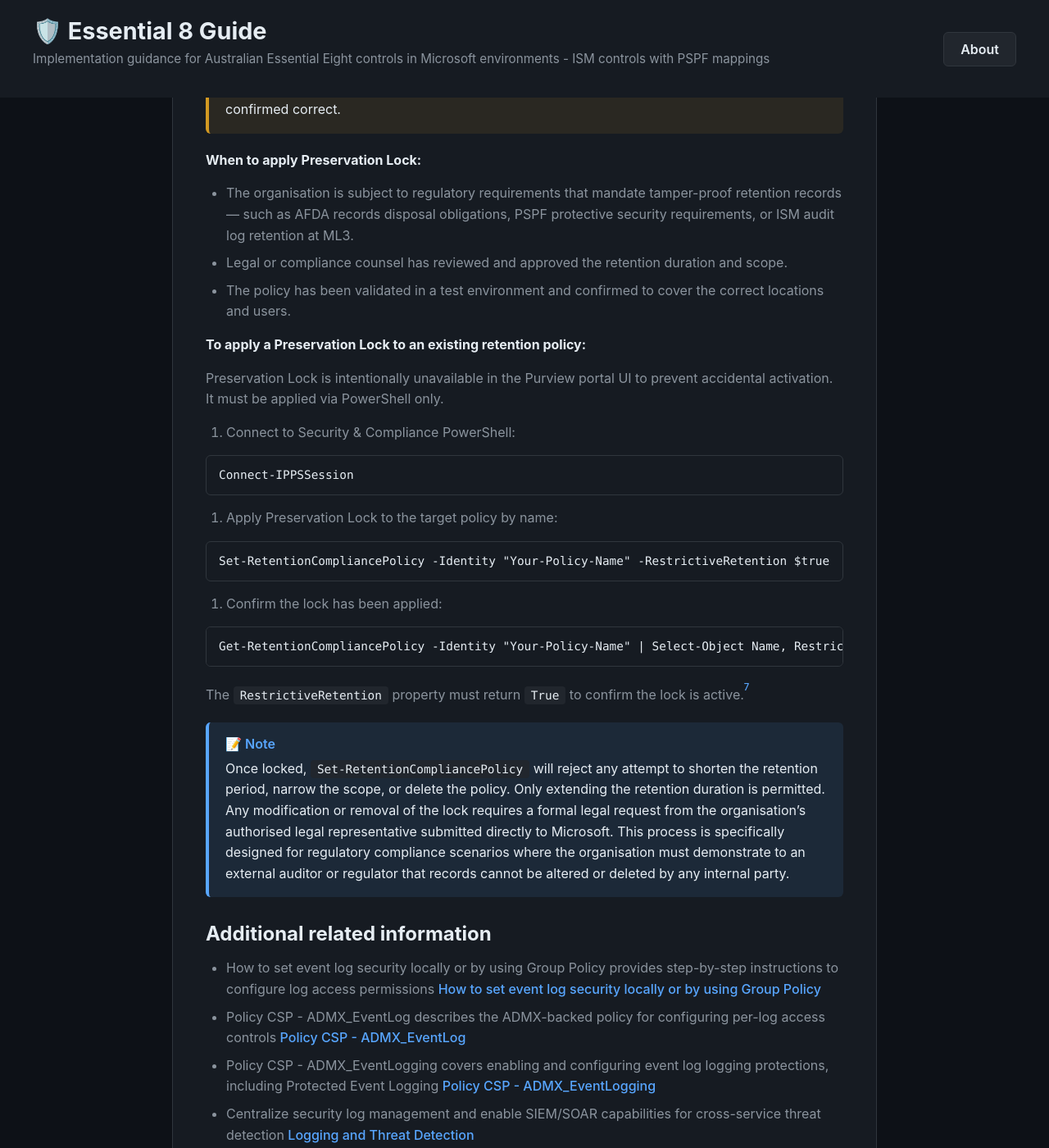
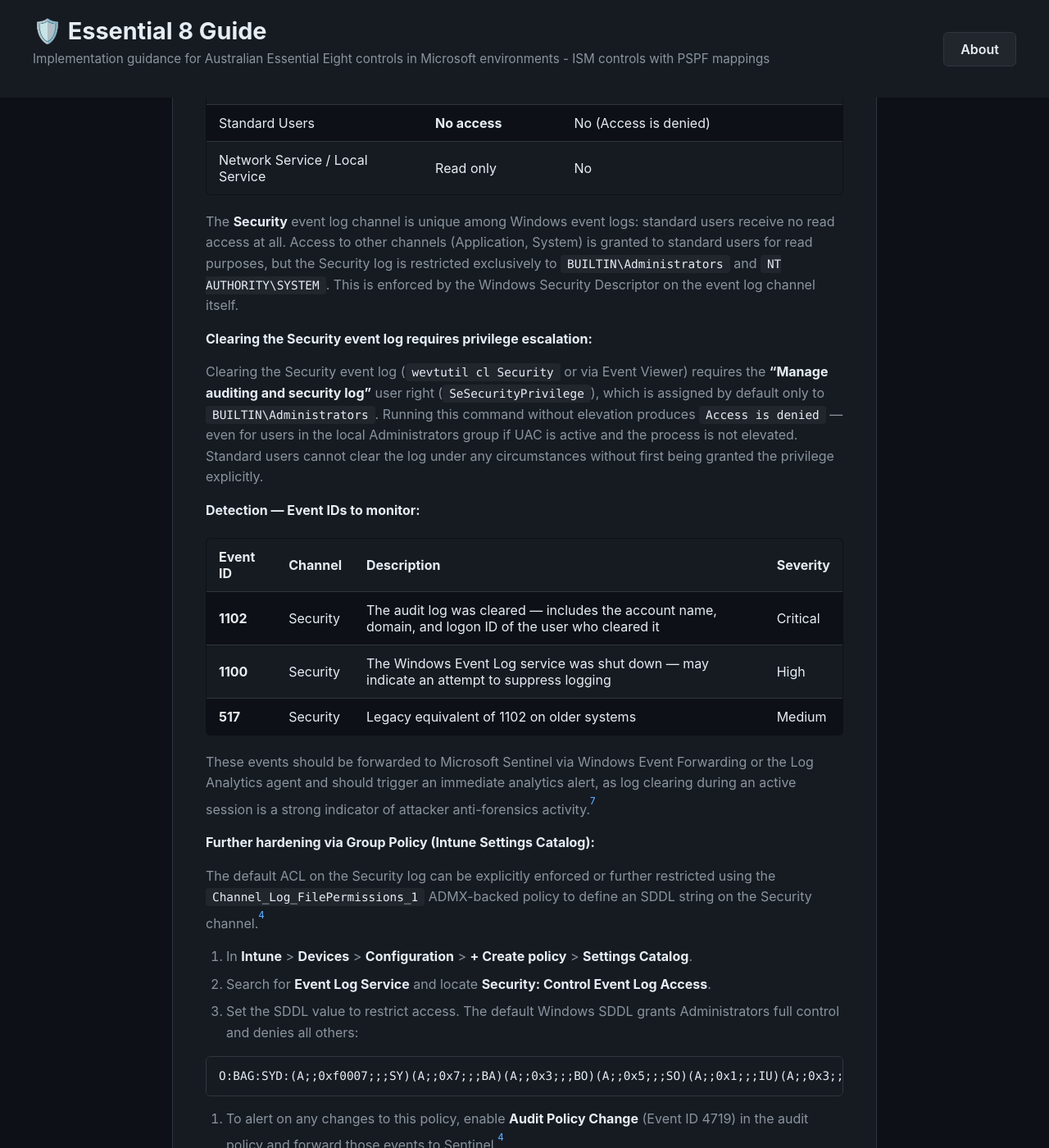
Before and after one commit to alanburchill/ISM-Controls-Guide, a Jekyll site: the page built from controls/ISM-1815.md, in a window 1280 px wide and 1400 px high, scrolled down 3499 px. Shown: the whole window at 82% size. Built offline with Jekyll 4.4.1, drawn with Linux system fonts in a browser that asks for light colours; some of the changed text lies outside the part shown.

Commit message:
ISM-1815: add Windows 11 Security event log built-in access controls, default ACL table, Event IDs 1102/1100, and Group Policy SDDL hardening

````diff
--- a/controls/ISM-1815.md
+++ b/controls/ISM-1815.md
@@ -71,6 +71,7 @@
 [^5]: [Policy CSP - ADMX_EventLogging](https://learn.microsoft.com/en-us/windows/client-management/mdm/policy-csp-admx-eventlogging)
 [^6]: [Essential Eight application control](https://learn.microsoft.com/en-us/compliance/anz/e8-app-control)
 [^7]: [Use Preservation Lock to restrict changes to retention policies and retention label policies — Microsoft Purview](https://learn.microsoft.com/en-us/purview/retention-preservation-lock)
+[^8]: [Event 1102 — The audit log was cleared (Windows Security auditing)](https://learn.microsoft.com/en-us/windows/security/threat-protection/auditing/event-1102)
 [^9]: [Logging and Threat Detection](https://learn.microsoft.com/en-us/security/benchmark/azure/mcsb-v2-logging-threat-detection)
 
 ## Implementation Steps
@@ -86,6 +87,52 @@
 4. Configure automated exports of log data to immutable storage (such as Immutable Storage for Azure Blob Storage) to prevent tampering.[^1]
 
 5. Ensure privileged activity logs are stored with **RBAC protections** and monitored for modify and delete activities. Integrate with **Defender XDR** and **Sentinel** for centralized analysis.[^1]
+
+### Windows 11 Security Event Log — Built-in Access Controls and Hardening
+
+Windows 11 enforces access controls on the Security event log at the operating system level, providing a baseline of protection before any additional Group Policy or SIEM hardening is applied.
+
+**Default access control behaviour:**
+
+| Principal | Default permission | Can clear Security log? |
+|---|---|---|
+| SYSTEM | Read, Write | No (clearing requires SeSecurityPrivilege) |
+| BUILTIN\\Administrators | Read, Write, Clear | Yes (requires elevated token — UAC prompt) |
+| Standard Users | **No access** | No (Access is denied) |
+| Network Service / Local Service | Read only | No |
+
+The **Security** event log channel is unique among Windows event logs: standard users receive no read access at all. Access to other channels (Application, System) is granted to standard users for read purposes, but the Security log is restricted exclusively to `BUILTIN\Administrators` and `NT AUTHORITY\SYSTEM`. This is enforced by the Windows Security Descriptor on the event log channel itself.
+
+**Clearing the Security event log requires privilege escalation:**
+
+Clearing the Security event log (`wevtutil cl Security` or via Event Viewer) requires the **"Manage auditing and security log"** user right (`SeSecurityPrivilege`), which is assigned by default only to `BUILTIN\Administrators`. Running this command without elevation produces `Access is denied` — even for users in the local Administrators group if UAC is active and the process is not elevated. Standard users cannot clear the log under any circumstances without first being granted the privilege explicitly.
+
+**Detection — Event IDs to monitor:**
+
+| Event ID | Channel | Description | Severity |
+|---|---|---|---|
+| **1102** | Security | The audit log was cleared — includes the account name, domain, and logon ID of the user who cleared it | Critical |
+| **1100** | Security | The Windows Event Log service was shut down — may indicate an attempt to suppress logging | High |
+| **517** | Security | Legacy equivalent of 1102 on older systems | Medium |
+
+These events should be forwarded to Microsoft Sentinel via Windows Event Forwarding or the Log Analytics agent and should trigger an immediate analytics alert, as log clearing during an active session is a strong indicator of attacker anti-forensics activity.[^8]
+
+**Further hardening via Group Policy (Intune Settings Catalog):**
+
+The default ACL on the Security log can be explicitly enforced or further restricted using the `Channel_Log_FilePermissions_1` ADMX-backed policy to define an SDDL string on the Security channel.[^3]
+
+1. In **Intune** > **Devices** > **Configuration** > **+ Create policy** > **Settings Catalog**.
+1. Search for **Event Log Service** and locate **Security: Control Event Log Access**.
+1. Set the SDDL value to restrict access. The default Windows SDDL grants Administrators full control and denies all others:
+
+```text
+O:BAG:SYD:(A;;0xf0007;;;SY)(A;;0x7;;;BA)(A;;0x3;;;BO)(A;;0x5;;;SO)(A;;0x1;;;IU)(A;;0x3;;;SU)(A;;0x1;;;S-1-5-3)(A;;0x2;;;S-1-5-33)(A;;0x2;;;S-1-5-32-573)
+```
+
+1. To alert on any changes to this policy, enable **Audit Policy Change** (Event ID 4719) in the audit policy and forward those events to Sentinel.[^3]
+
+> [!NOTE]
+> Removing the "Manage auditing and security log" user right from Administrators entirely (`SeSecurityPrivilege` via User Rights Assignment GPO) will prevent all local log clearing — including by helpdesk and IT administrators. This is the highest-assurance configuration but can complicate legitimate incident response activities. Consider using this setting only on high-value or classified workloads, or as a compensating control on machines where log clearing should never be required.
 
 ### Lock a Retention Policy to Prevent Removal (Preservation Lock)
 
@@ -134,3 +181,4 @@
 - Policy CSP - ADMX_EventLogging covers enabling and configuring event log logging protections, including Protected Event Logging [Policy CSP - ADMX_EventLogging](https://learn.microsoft.com/en-us/windows/client-management/mdm/policy-csp-admx-eventlogging)
 - Centralize security log management and enable SIEM/SOAR capabilities for cross-service threat detection [Logging and Threat Detection](https://learn.microsoft.com/en-us/security/benchmark/azure/mcsb-v2-logging-threat-detection)
 - Use Preservation Lock to restrict changes to retention policies and retention label policies explains how to apply an irreversible lock to Purview retention policies via PowerShell, and the Microsoft legal process required for any subsequent modification or removal [Use Preservation Lock — Microsoft Purview](https://learn.microsoft.com/en-us/purview/retention-preservation-lock)
+- Event 1102 — The audit log was cleared details the Windows security audit event generated whenever the Security event log is cleared, including the account responsible, and is the primary detection signal for log tampering [Event 1102 — Windows Security auditing](https://learn.microsoft.com/en-us/windows/security/threat-protection/auditing/event-1102)
````
